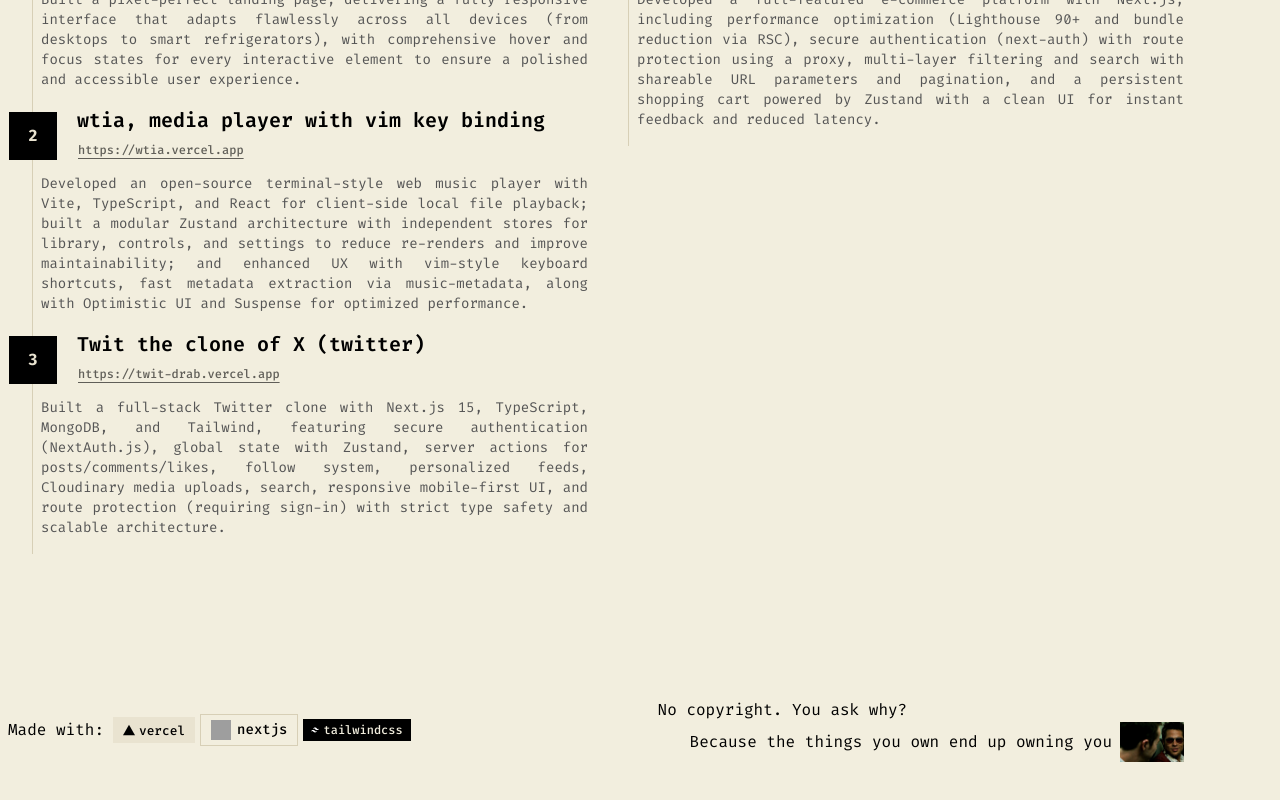
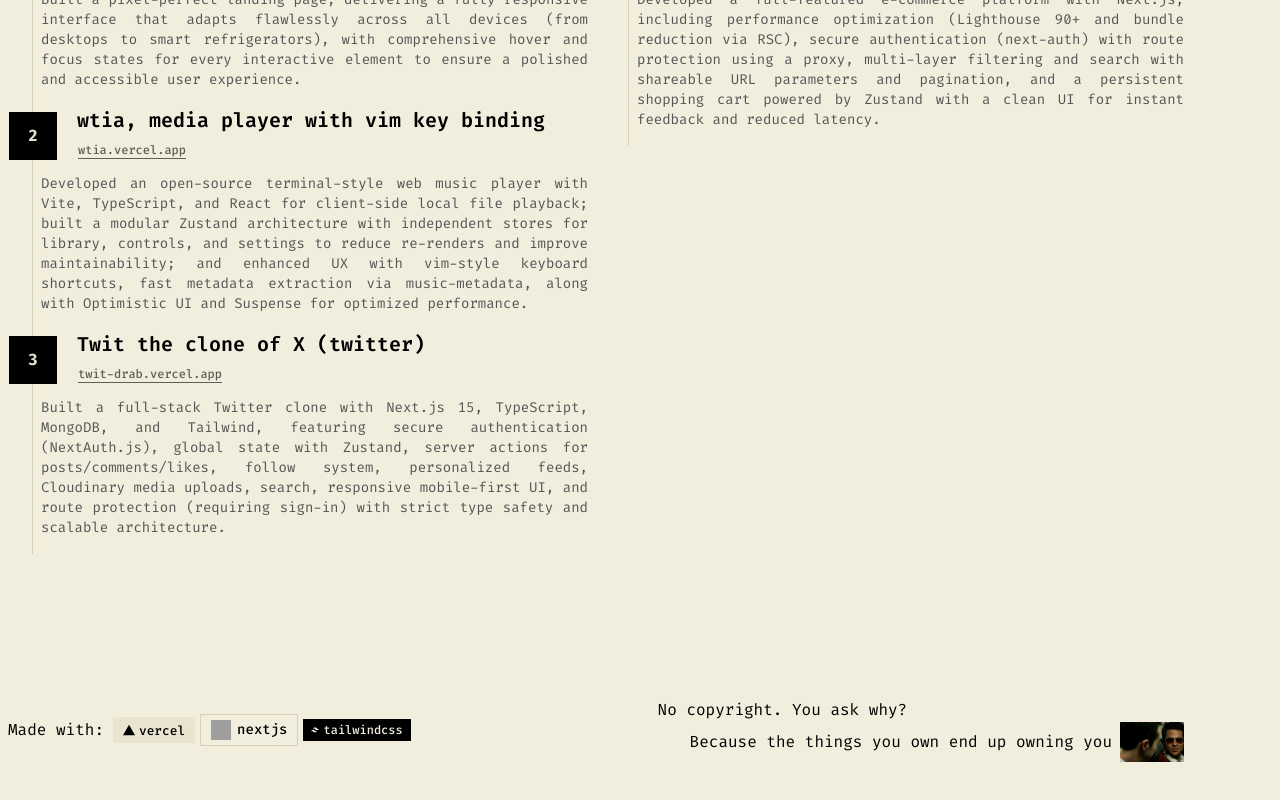
Before and after one commit to noonefr69/nooneportfolio, a Next.js app: page / in a window 1280 px wide. Shown: the part 1135-1935 px from the top of the page. Built offline with nearby package versions, Linux system fonts and the light colour scheme; no server answers; grey boxes are pictures that could not be loaded.

Commit message:
add custom selection

```diff
--- a/src/app/globals.css
+++ b/src/app/globals.css
@@ -193,6 +193,21 @@
     html {
         @apply font-sans;
     }
+
+    :root {
+        --selection-bg: var(--paper-foreground);
+        --selection-fg: var(--paper-background);
+    }
+
+    .dark {
+        --selection-bg: var(--paper-background);
+        --selection-fg: var(--paper-foreground);
+    }
+}
+
+::selection {
+    background-color: var(--selection-bg);
+    color: var(--selection-fg);
 }
 
 /* my custom css */
--- a/src/components/landing/experiment/projects.tsx
+++ b/src/components/landing/experiment/projects.tsx
@@ -56,7 +56,7 @@ export default function Projects() {
                 className="opacity-60 duration-100 lg:text-xs text-[10px] hover:opacity-100 p-0 underline"
               >
                 <Link href={`https://wtia.vercel.app/`} target="_blank">
-                  https://wtia.vercel.app
+                  wtia.vercel.app
                 </Link>
               </Button>
             </div>
@@ -88,7 +88,7 @@ export default function Projects() {
                 className="opacity-60 duration-100 lg:text-xs text-[10px] hover:opacity-100 p-0 underline"
               >
                 <Link href={`https://twit-drab.vercel.app`} target="_blank">
-                  https://twit-drab.vercel.app
+                  twit-drab.vercel.app
                 </Link>
               </Button>
             </div>
```
